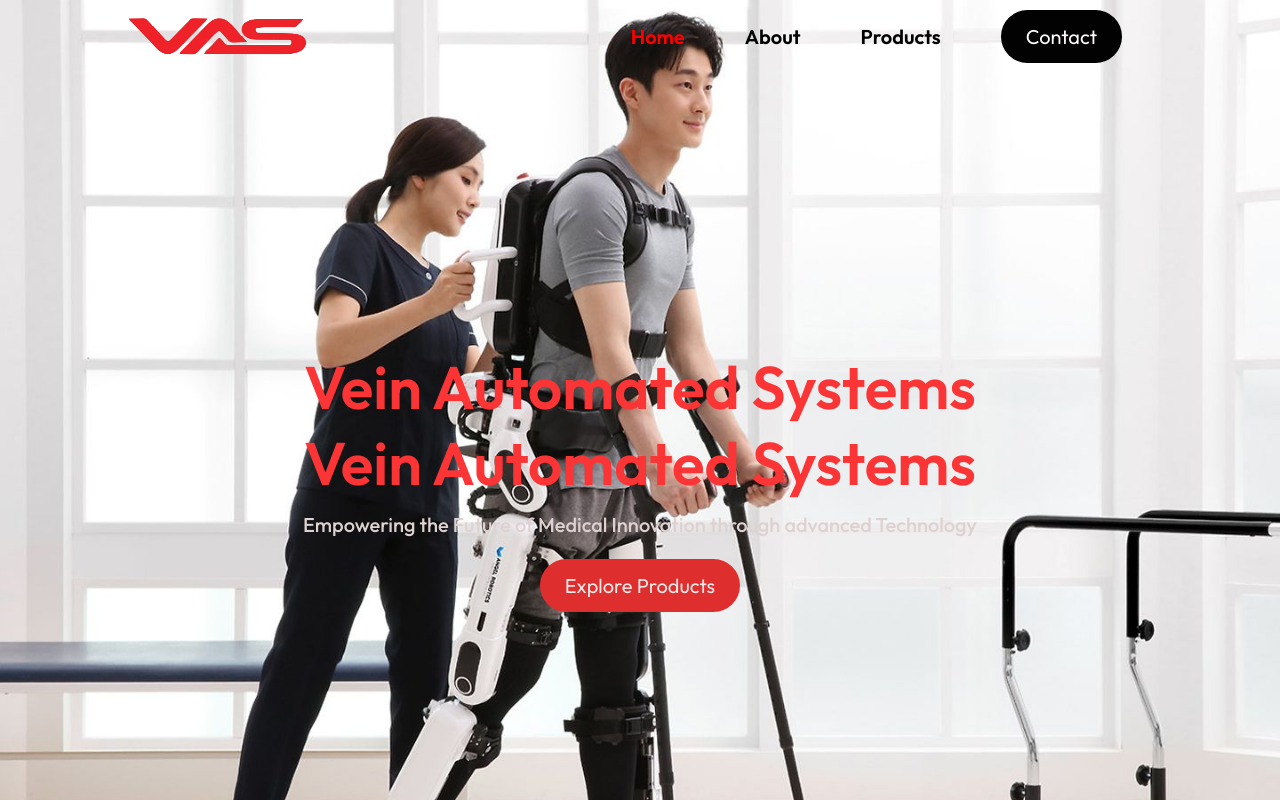
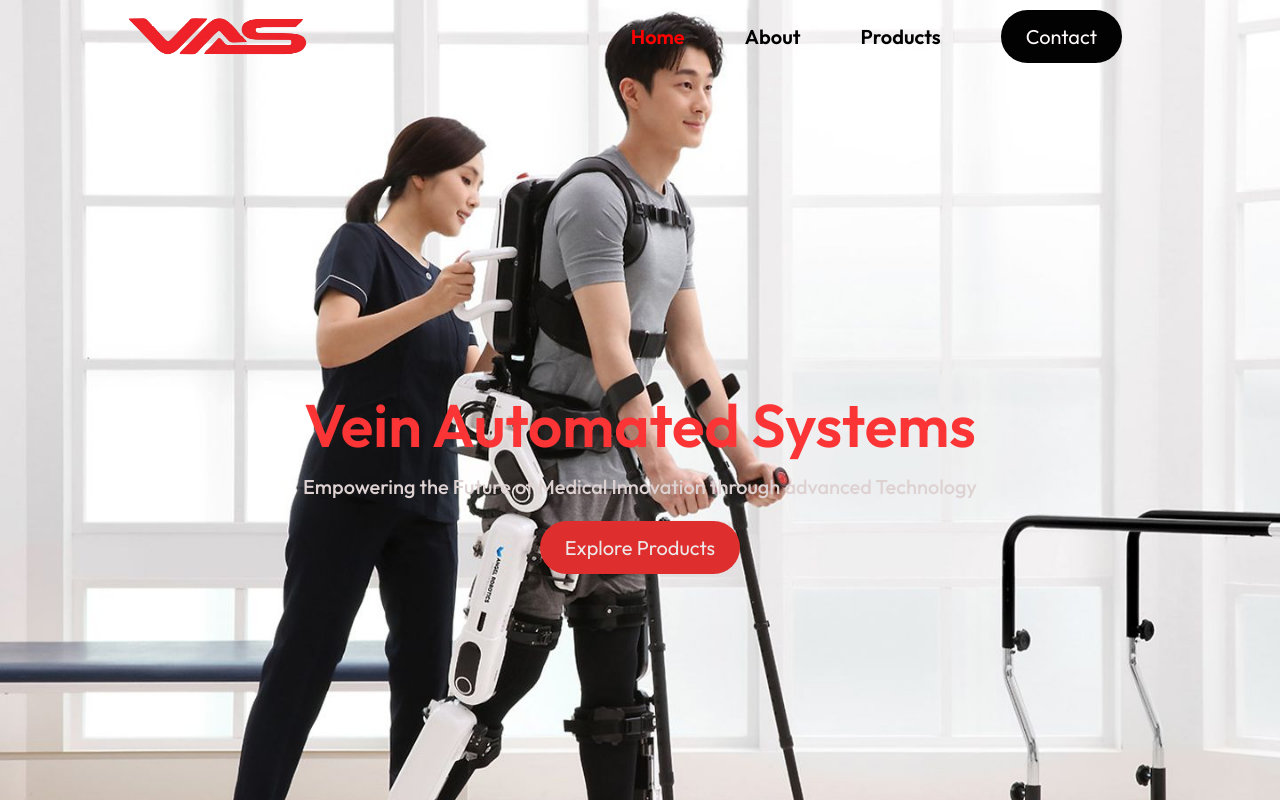
Before and after one commit to daivik10-2001/vein_project_1, a React (Vite) app: page / in a window 1280 px wide. Shown: the top 800 px of the page. Built offline with nearby package versions, Linux system fonts and the light colour scheme.

Commit message:
changed hero session

```diff
--- a/src/components/hero/Hero.jsx
+++ b/src/components/hero/Hero.jsx
@@ -9,9 +9,6 @@
     <div className='hero container1'>
         <div className='hero-text'>
             <h1>Vein Automated Systems</h1>
-            <h1>Vein Automated Systems</h1>
-
-
             <p>Empowering the Future of Medical Innovation through advanced Technology</p>
             <button onClick={() => navigate('/products')} className='btn1'>Explore Products </button>
         </div>
```
